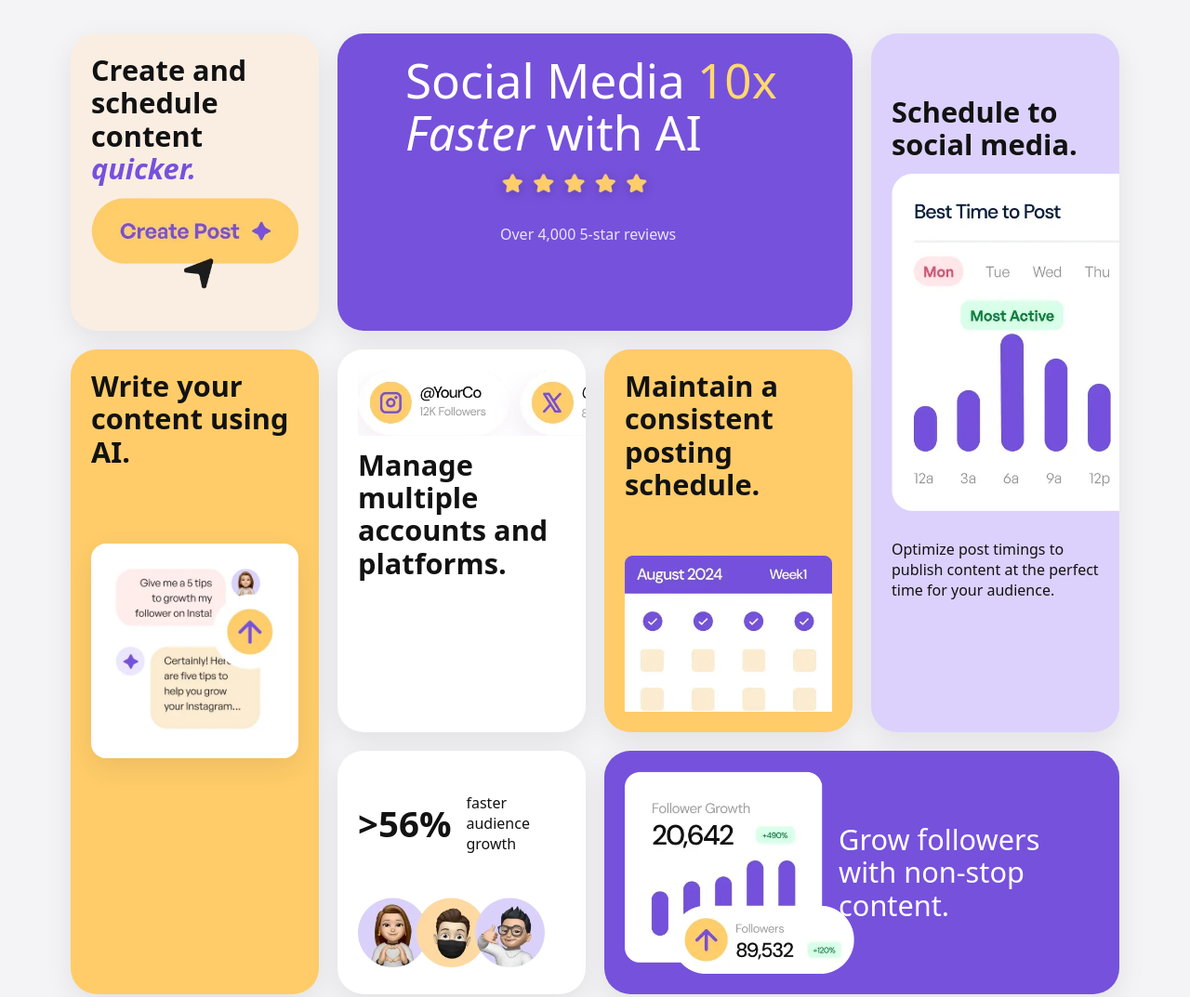
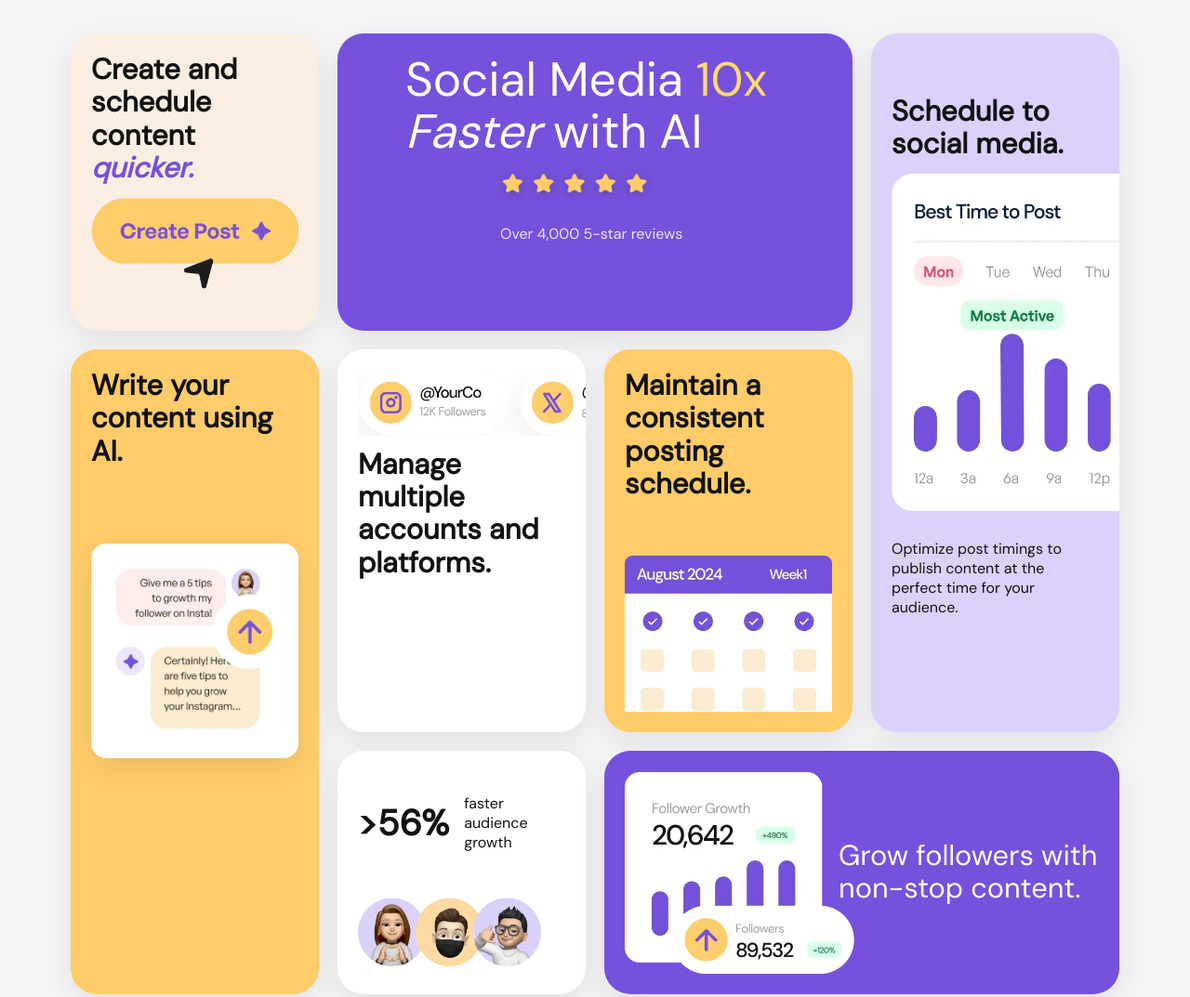
Before and after one commit to Aneek11/4th-challenge, a website: page index.html in a window 1280 px wide. Shown: the top 1073 px of the page at 93% size. Drawn offline with Linux system fonts and the light colour scheme.

Commit message:
font issue resolved

```diff
--- a/style.css
+++ b/style.css
@@ -21,10 +21,20 @@ html, body { height: 100%; }
 
 
 
+@font-face {
+  font-family: myFont;
+  src: url(assets/fonts/static/DMSans-Regular.ttf);
+}
+
+* {
+   font-family: myFont;
+}
+
+
 body {
+
   margin: 0;
-  font-family: ui-sans-serif, system-ui, -apple-system, Segoe UI, Roboto, Arial, sans-serif;
-  color: var(--ink);
+    color: var(--ink);
   background: var(--bg);
   padding: 0;
   width: 100%;
```
